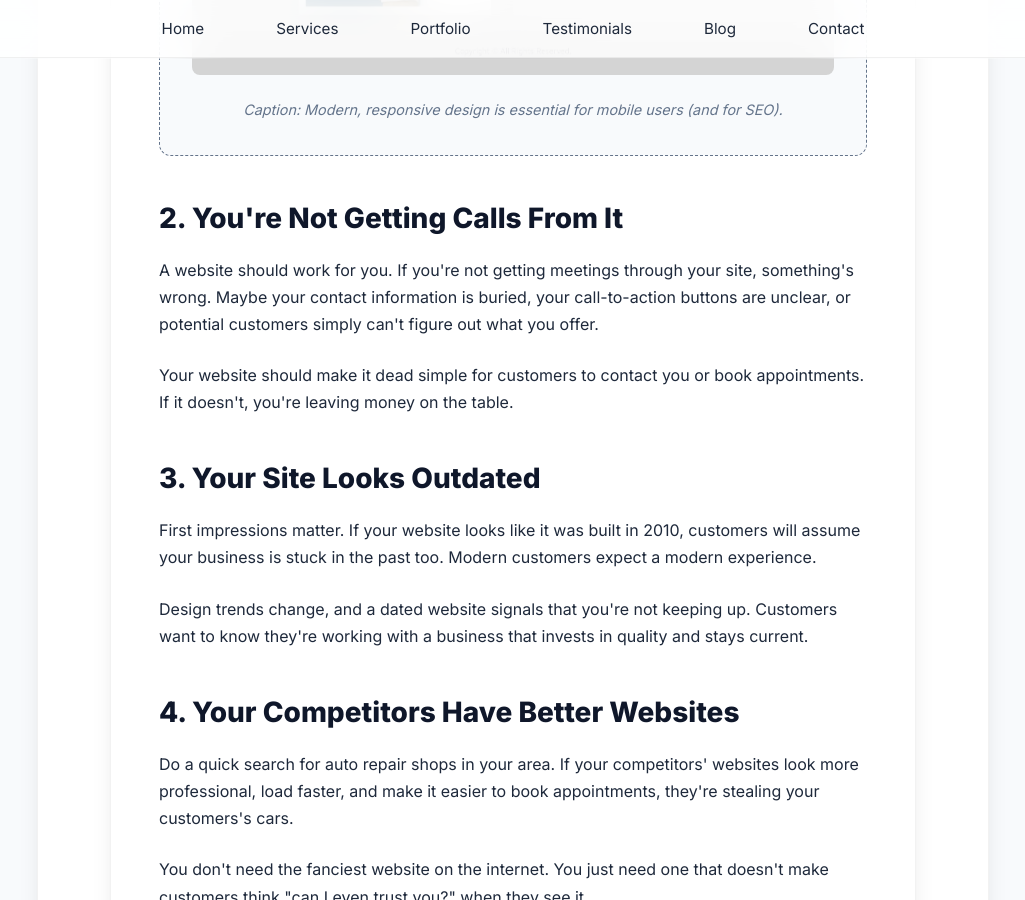
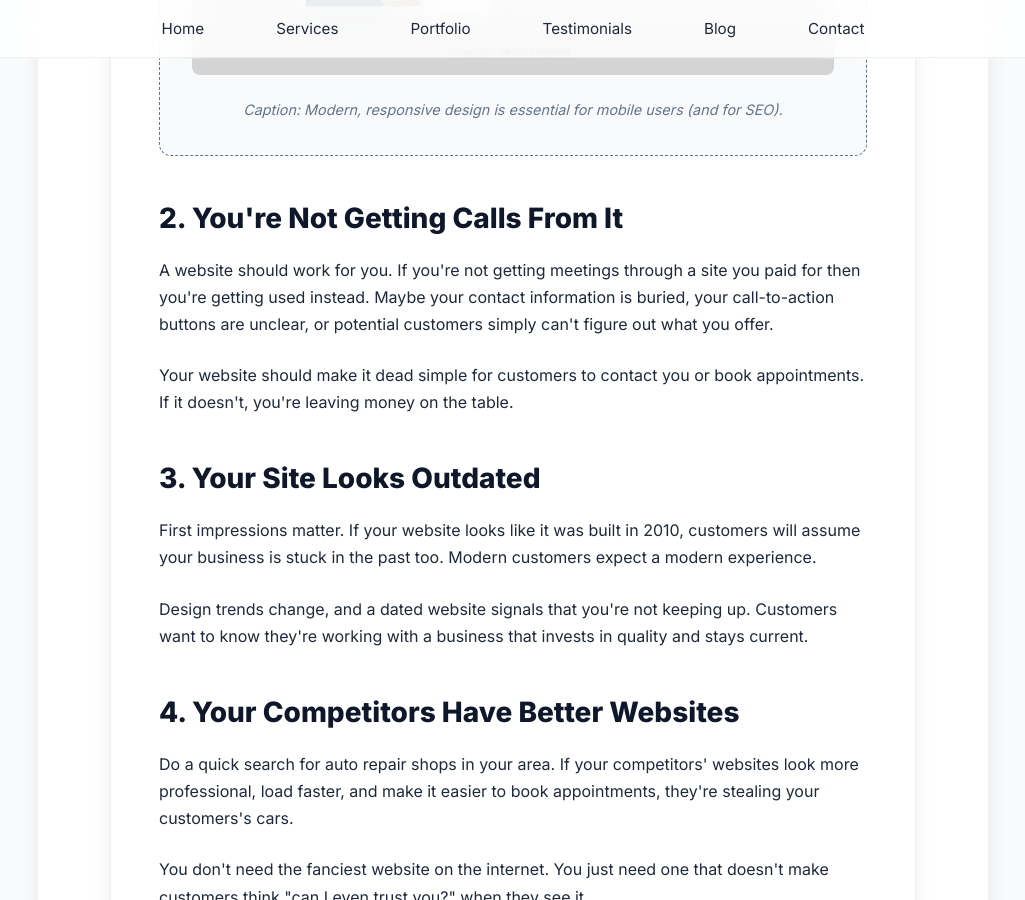
Before and after one commit to JamesBrownR/MeetingSurge, a Jekyll site: the page built from _posts/2025-11-25-website-redesign.md, in a window 1280 px wide and 900 px high, scrolled down 1752 px. Shown: the whole window, without its empty margins (127-1152 px from the left). Built offline with Jekyll 4.4.1, drawn with Linux system fonts in a browser that asks for light colours.

Commit message:
Update 2025-11-25-website-redesign.md

```diff
--- a/_posts/2025-11-25-website-redesign.md
+++ b/_posts/2025-11-25-website-redesign.md
@@ -33,7 +33,7 @@ description: 7 clear signs that your auto repair business website needs a profes
         </div>
 
         <h2>2. You're Not Getting Calls From It</h2>
-        <p>A website should work for you. If you're not getting meetings through your site, something's wrong. Maybe your contact information is buried, your call-to-action buttons are unclear, or potential customers simply can't figure out what you offer.</p>
+        <p>A website should work for you. If you're not getting meetings through a site you paid for then you're getting used instead. Maybe your contact information is buried, your call-to-action buttons are unclear, or potential customers simply can't figure out what you offer.</p>
         <p>Your website should make it dead simple for customers to contact you or book appointments. If it doesn't, you're leaving money on the table.</p>
 
         <h2>3. Your Site Looks Outdated</h2>
```
